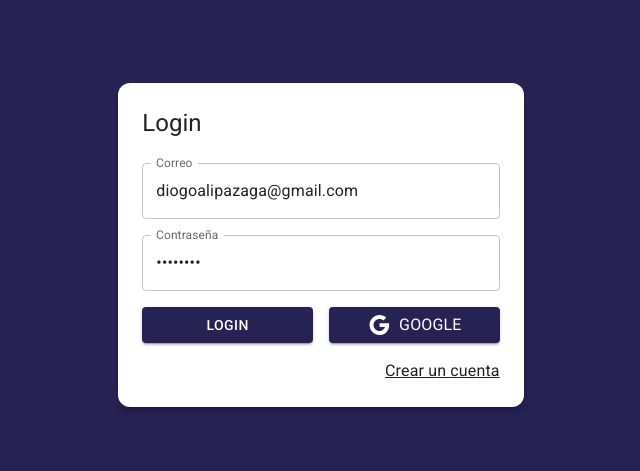
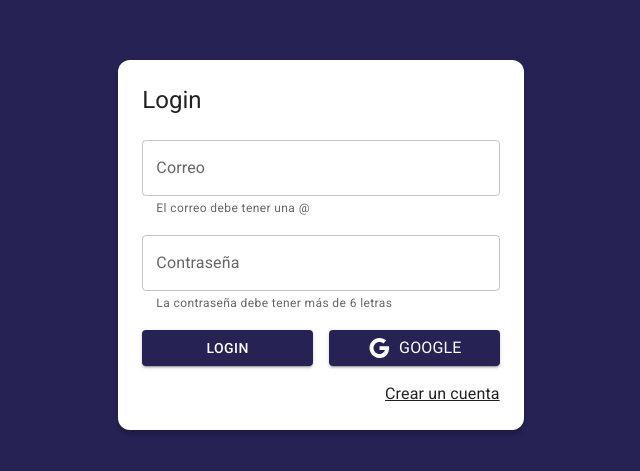
Before and after one commit to DiogoAlip/JournalApp, a React (Vite) app: page /auth/login in a window 1280 px wide. Shown: the part 155-626 px from the top of the page, without its empty margins (319-959 px from the left). Built offline with nearby package versions, Linux system fonts and the light colour scheme.

Commit message:
feat: loggin configs added

```diff
--- a/src/auth/pages/LoginPage.tsx
+++ b/src/auth/pages/LoginPage.tsx
@@ -1,32 +1,55 @@
-import { useMemo } from "react";
+import { useMemo, useState } from "react";
 import { useDispatch, useSelector } from "react-redux";
 import { Google } from "@mui/icons-material";
-import { Button, Link, TextField, Typography } from "@mui/material";
+import { Alert, Button, Link, TextField, Typography } from "@mui/material";
 import { Link as RouterLink } from "react-router-dom";
 import Grid from "@mui/material/Grid2";
 import { AuthLayout } from "../layout/AuthLayout";
 import { useForm } from "../../hooks/useForm";
-import { checkingAuthentication, startGoogleSignIn } from "../../store/thunks";
+import {
+  startGoogleSignIn,
+  startLoggingWithEmailPassword,
+} from "../../store/thunks";
+
+const formValidator = {
+  email: [(value: string) => value.includes("@"), "El correo debe tener una @"],
+  password: [
+    (value: string) => value.length >= 6,
+    "La contraseña debe tener más de 6 letras",
+  ],
+};
+
+const initialData = {
+  email: "",
+  password: "",
+};
 
 export const LoginPage = () => {
+  const [formSubmited, setFormSubmited] = useState(false);
   const dispatch = useDispatch();
-  const { status } = useSelector(
-    (state: { auth: { status: string } }) => state.auth
+  const { status, errorMessage } = useSelector(
+    (state: { auth: { status: string; errorMessage: string } }) => state.auth
   );
 
   const isAuthenticating = useMemo(() => status === "checking", [status]);
 
-  const { email, password, onInputChange } = useForm({
-    email: "diogoalipazaga@gmail.com",
-    password: "12345678",
-  });
+  const {
+    email,
+    password,
+    onInputChange,
+    emailValid,
+    passwordValid,
+    isFormValid,
+  } = useForm(initialData, formValidator);
 
   const onSubmit = (event: React.FormEvent<HTMLFormElement>) => {
     event.preventDefault();
+    setFormSubmited(true);
+    if (!isFormValid) return;
     const email = event.target.elements["email"].value;
     const password = event.target.elements["password"].value;
 
-    dispatch(checkingAuthentication(email, password));
+    dispatch(startLoggingWithEmailPassword({ email, password }));
   };
 
   const onGoogleSignIn = () => {
@@ -40,11 +63,13 @@ export const LoginPage = () => {
           <Grid sx={{ mt: 2 }} size={{ xs: 12 }}>
             <TextField
               label="Correo"
-              type="email"
+              type="text"
               placeholder="correo@ejemplo.com"
               fullWidth
               name="email"
               value={email}
+              error={!!emailValid && formSubmited}
+              helperText={emailValid}
               onChange={onInputChange}
             />
           </Grid>
@@ -56,8 +81,13 @@ export const LoginPage = () => {
               fullWidth
               name="password"
               value={password}
+              error={!!passwordValid && formSubmited}
+              helperText={passwordValid}
               onChange={onInputChange}
             />
+          </Grid>
+          <Grid size={{ xs: 12 }} display={errorMessage ? "" : "none"}>
+            <Alert severity="error">{errorMessage}</Alert>
           </Grid>
           <Grid container spacing={2} sx={{ mb: 2, mt: 2 }} size={{ xs: 12 }}>
             <Grid size={{ xs: 12, sm: 6 }}>
--- a/src/auth/pages/RegisterPage.tsx
+++ b/src/auth/pages/RegisterPage.tsx
@@ -1,10 +1,10 @@
-import { useDispatch } from "react-redux";
-import { useState } from "react";
+import { useDispatch, useSelector } from "react-redux";
+import { useState, useMemo } from "react";
 import { Link as RouterLink } from "react-router-dom";
 import { AuthLayout } from "../layout/AuthLayout";
 import { useForm } from "../../hooks/useForm";
 import { startCreatingUserWithEmailPassword } from "../../store/thunks";
-import { Button, Link, TextField, Typography } from "@mui/material";
+import { Button, Link, TextField, Typography, Alert } from "@mui/material";
 import Grid from "@mui/material/Grid2";
 
 const initialData = {
@@ -17,7 +17,7 @@ const formValidator = {
   email: [(value: string) => value.includes("@"), "El correo debe tener una @"],
   password: [
     (value: string) => value.length >= 6,
-    "El password debe tener más de 6 letras",
+    "La contraseña debe tener más de 6 letras",
   ],
   displayName: [
     (value: string) => value.length >= 3,
@@ -26,8 +26,16 @@ const formValidator = {
 };
 
 export const RegisterPage = () => {
+  const { status, errorMessage } = useSelector(
+    (state: { auth: { status: string; errorMessage: string } }) => state.auth
+  );
   const [formSubmited, setFormSubmited] = useState(false);
   const dispatch = useDispatch();
+
+  const isCheckingAuthentication = useMemo(
+    () => status === "checking",
+    [status]
+  );
 
   const {
     displayName,
@@ -92,8 +100,16 @@ export const RegisterPage = () => {
               fullWidth
             />
           </Grid>
+          <Grid size={{ xs: 12 }} display={errorMessage ? "" : "none"}>
+            <Alert severity="error">{errorMessage}</Alert>
+          </Grid>
           <Grid size={{ xs: 12 }} sx={{ mb: 2, mt: 1 }}>
-            <Button variant="contained" fullWidth type="submit">
+            <Button
+              disabled={isCheckingAuthentication}
+              variant="contained"
+              fullWidth
+              type="submit"
+            >
               Crear cuenta
             </Button>
           </Grid>
--- a/src/firebase/providers.ts
+++ b/src/firebase/providers.ts
@@ -1,6 +1,7 @@
 import {
   createUserWithEmailAndPassword,
   GoogleAuthProvider,
+  signInWithEmailAndPassword,
   signInWithPopup,
   updateProfile,
 } from "firebase/auth";
@@ -55,3 +56,23 @@ export const registerUserWithEmailPassword = async ({
     return { ok: false, errorMessage: error.message };
   }
 };
+
+export const loggingWithEmailPassword = async ({
+  email,
+  password,
+}: {
+  email: string;
+  password: string;
+}) => {
+  try {
+    const resp = await signInWithEmailAndPassword(
+      FirebaseAuth,
+      email,
+      password
+    );
+    const { uid, photoURL, displayName } = resp.user;
+    return { ok: true, uid, photoURL, email, displayName };
+  } catch (error: { code: string; message: string } | null) {
+    return { ok: false, errorMessage: error.message };
+  }
+};
--- a/src/store/thunks.ts
+++ b/src/store/thunks.ts
@@ -1,6 +1,7 @@
 import { Dispatch } from "@reduxjs/toolkit";
 import { checkingCredencials, logout, login } from "./authSlice";
 import {
+  loggingWithEmailPassword,
   registerUserWithEmailPassword,
   signInWithGoogle,
 } from "../firebase/providers";
@@ -47,3 +48,22 @@ export const startCreatingUserWithEmailPassword = ({
     dispatch(login({ uid, displayName, email, photoURL }));
   };
 };
+
+export const startLoggingWithEmailPassword = ({
+  email,
+  password,
+}: {
+  email: string;
+  password: string;
+}) => {
+  return async (dispatch: Dispatch) => {
+    dispatch(checkingCredencials());
+    const { ok, uid, photoURL, errorMessage, displayName } =
+      await loggingWithEmailPassword({
+        email,
+        password,
+      });
+    if (!ok) return dispatch(logout({ errorMessage }));
+    dispatch(login({ uid, displayName, email, photoURL }));
+  };
+};
```
